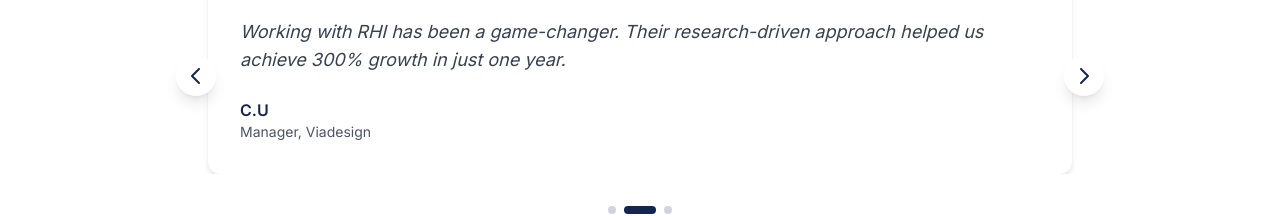
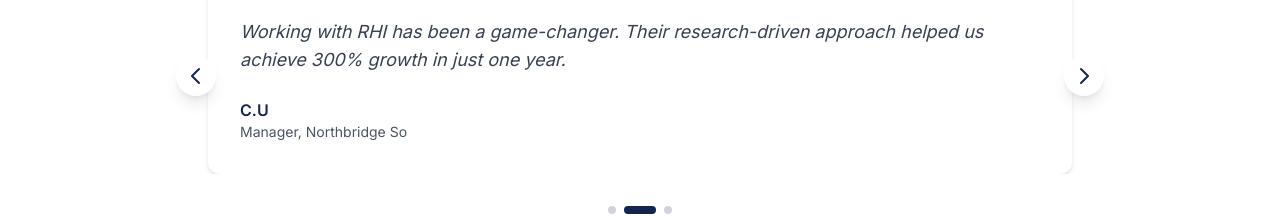
Before and after one commit to ENNATIJI-ZINEB/Rhiholding, a Next.js app: page / in a window 1280 px wide. Shown: the part 4586-4802 px from the top of the page. Built offline with nearby package versions, Linux system fonts and the light colour scheme.

Commit message:
TestimonialCh

```diff
--- a/app/page.tsx
+++ b/app/page.tsx
@@ -130,7 +130,7 @@ export default function HomePage() {
         "Working with RHI has been a game-changer. Their research-driven approach helped us achieve 300% growth in just one year.",
       author: "C.U",
       role: "Manager",
-      company: "Viadesign",
+      company: "Northbridge So",
     },
     {
       quote:
```
